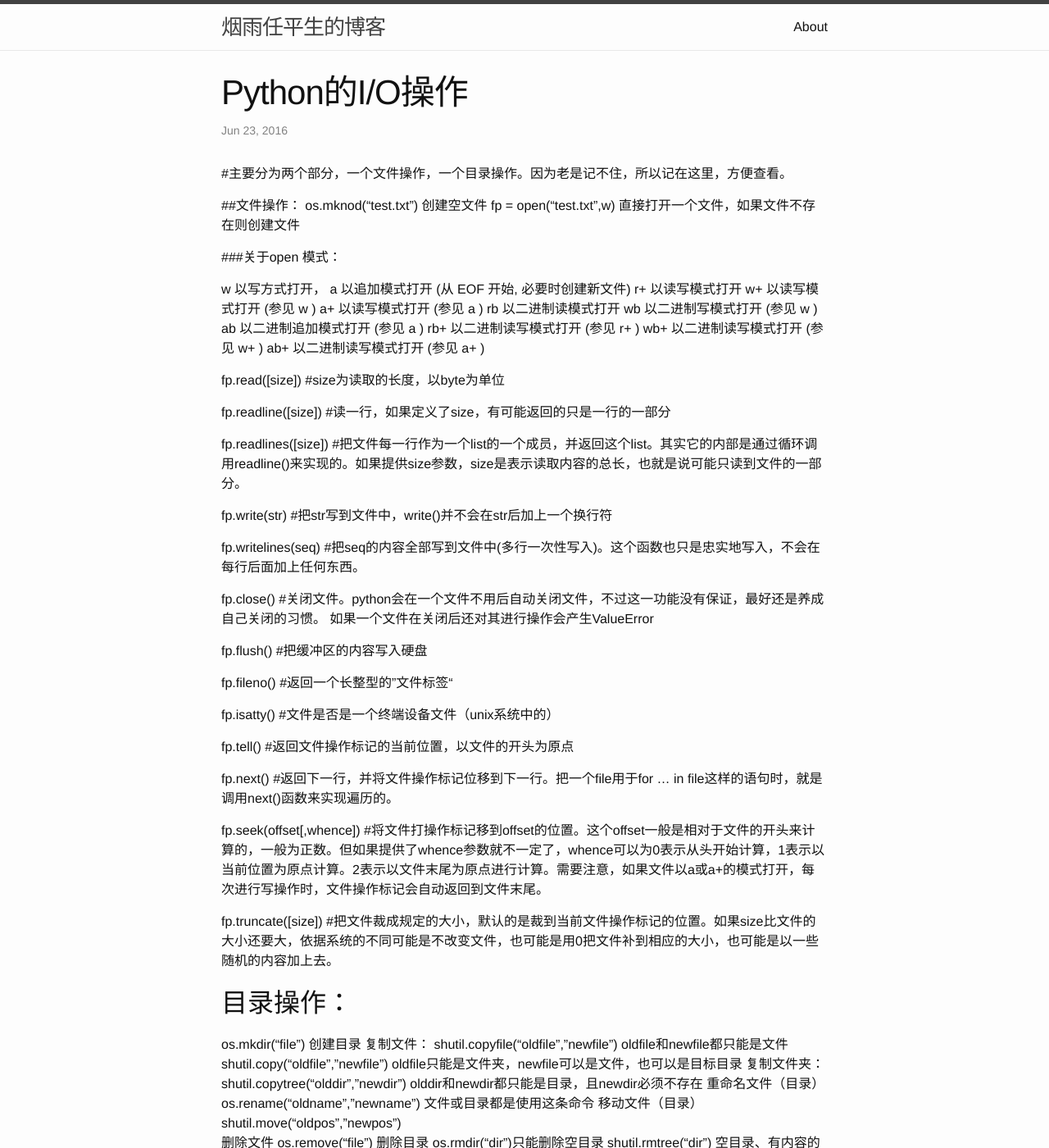
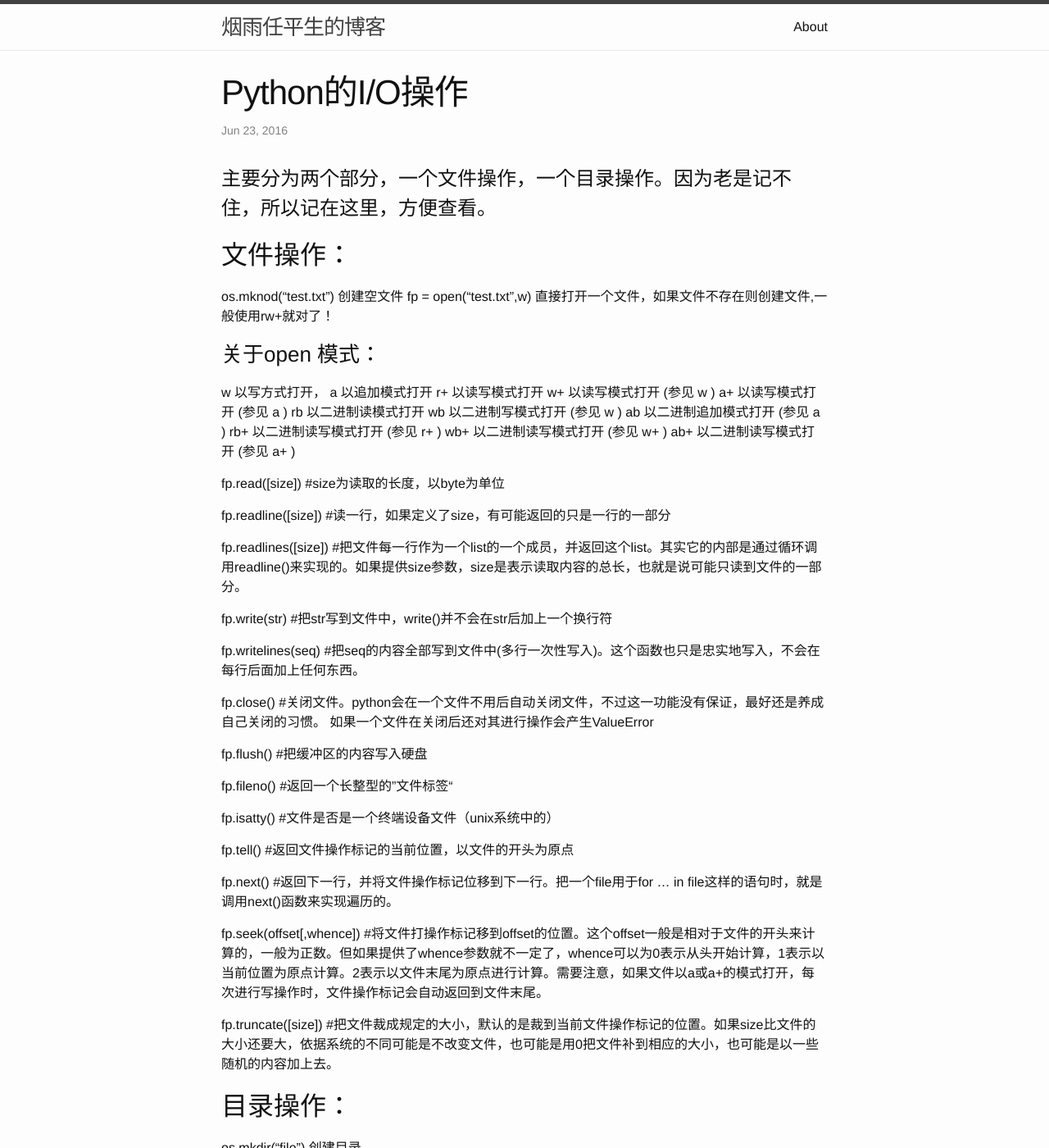
Before and after one commit to Wenchao21/Wenchao21.github.io, a Jekyll site: the page built from _posts/2016-06-23-Python-IO操作.md, in a window 1280 px wide and 1400 px high. Shown: the whole window at 82% size. Built offline with Jekyll 4.4.1, drawn with Linux system fonts in a browser that asks for light colours; some of the changed text lies outside the part shown.

Commit message:
add more the comment.

```diff
--- a/_posts/2016-06-23-Python-IO操作.md
+++ b/_posts/2016-06-23-Python-IO操作.md
@@ -4,16 +4,16 @@
 date:   2016-06-23 16:38:11 +0800
 ---
 
-#主要分为两个部分，一个文件操作，一个目录操作。因为老是记不住，所以记在这里，方便查看。
+# 主要分为两个部分，一个文件操作，一个目录操作。因为老是记不住，所以记在这里，方便查看。
 
-##文件操作：
+## 文件操作：
 os.mknod("test.txt")        创建空文件
-fp = open("test.txt",w)     直接打开一个文件，如果文件不存在则创建文件
+fp = open("test.txt",w)     直接打开一个文件，如果文件不存在则创建文件,一般使用rw+就对了！
 
-###关于open 模式：
+### 关于open 模式：
 
 w     以写方式打开，
-a     以追加模式打开 (从 EOF 开始, 必要时创建新文件)
+a     以追加模式打开
 r+     以读写模式打开
 w+     以读写模式打开 (参见 w )
 a+     以读写模式打开 (参见 a )
@@ -30,7 +30,7 @@
 
 fp.readline([size])                 #读一行，如果定义了size，有可能返回的只是一行的一部分
 
-fp.readlines([size])                #把文件每一行作为一个list的一个成员，并返回这个list。其实它的内部是通过循环调用readline()来实现的。如果提供size参数，size是表示读取内容的总长，也就是说可能只读到文件的一部分。
+fp.readlines([size])              #把文件每一行作为一个list的一个成员，并返回这个list。其实它的内部是通过循环调用readline()来实现的。如果提供size参数，size是表示读取内容的总长，也就是说可能只读到文件的一部分。
 
 fp.write(str)                      #把str写到文件中，write()并不会在str后加上一个换行符
 
@@ -54,19 +54,26 @@
 
 ## 目录操作：
 os.mkdir("file")                   创建目录
+
 复制文件：
 shutil.copyfile("oldfile","newfile")       oldfile和newfile都只能是文件
 shutil.copy("oldfile","newfile")            oldfile只能是文件夹，newfile可以是文件，也可以是目标目录
+
 复制文件夹：
 shutil.copytree("olddir","newdir")        olddir和newdir都只能是目录，且newdir必须不存在
+
 重命名文件（目录）
 os.rename("oldname","newname")       文件或目录都是使用这条命令
+
 移动文件（目录）
 shutil.move("oldpos","newpos")
+
 删除文件
 os.remove("file")
+
 删除目录
 os.rmdir("dir")只能删除空目录
 shutil.rmtree("dir")    空目录、有内容的目录都可以删
+
 转换目录
 os.chdir("path")   换路径
```
